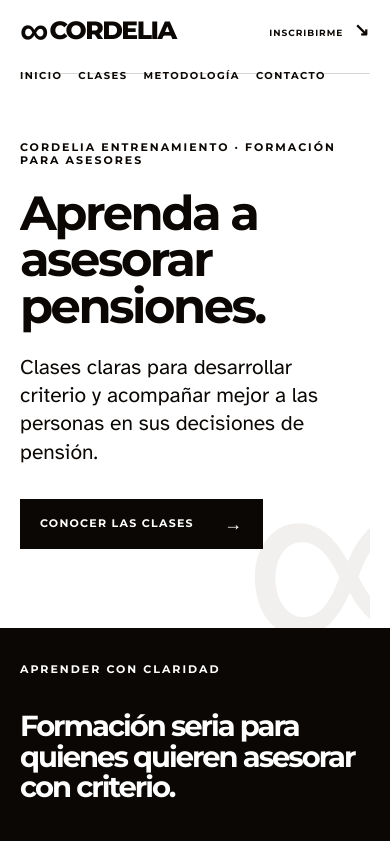
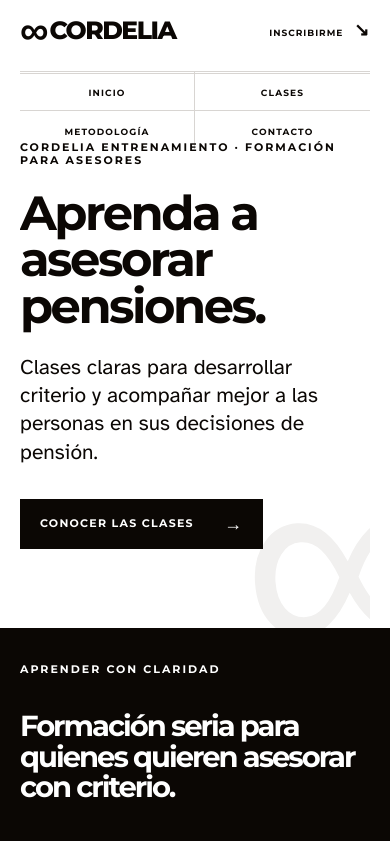
Before and after one commit to alfredo31410-ctrl/web-cordelia, a plain HTML site: page dist/index.html in a window 390 px wide. Shown: the top 844 px of the page. Drawn offline with Linux system fonts and the light colour scheme.

Commit message:
Update Site source

```diff
--- a/dist/styles.css
+++ b/dist/styles.css
@@ -48,5 +48,11 @@ h2 { margin: -7px 0 0; font-size: clamp(34px, 4vw, 52px); letter-spacing: -2.5px
 .coming-soon p:not(.eyebrow) { position: relative; z-index: 1; max-width: 460px; font-size: 21px; }
 .coming-soon .button { position: relative; z-index: 1; width: fit-content; background: #fff; color: var(--ink); }
 .coming-infinity { position: absolute; right: 2%; bottom: -17%; color: #24211f; font: 600 570px/.7 Arial, sans-serif; letter-spacing: -110px; }
-@media (max-width: 820px) { .nav { height: auto; flex-wrap: wrap; padding: 18px 0; } .nav-menu { order: 3; width: 100%; gap: 16px; overflow-x: auto; padding-top: 4px; } .nav-menu a { flex: 0 0 auto; } }
+@media (max-width: 820px) {
+  .nav { height: auto; flex-wrap: wrap; padding: 18px 0 14px; }
+  .nav-menu { display: grid; order: 3; width: 100%; grid-template-columns: repeat(2, minmax(0, 1fr)); gap: 0; margin-top: 4px; overflow: visible; border-top: 1px solid var(--line); }
+  .nav-menu a { min-width: 0; padding: 16px 0 13px; text-align: center; white-space: nowrap; font-size: 9px; letter-spacing: 1.15px; }
+  .nav-menu a:nth-child(odd) { border-right: 1px solid var(--line); }
+  .nav-menu a:nth-child(-n + 2) { border-bottom: 1px solid var(--line); }
+}
 @media (max-width: 720px) { .shell { width: min(100% - 40px, 1160px); } .nav { height: 74px; } .nav-link { font-size: 9px; letter-spacing: 1px; } .hero { padding: 67px 0 71px; } .hero-grid, .promise-grid, .section-heading { grid-template-columns: 1fr; gap: 24px; } h1 { letter-spacing: -2.5px; } .hero-copy { max-width: 310px; } .infinity { right: 5px; bottom: -40px; font-size: 300px; } .services { padding: 75px 0; } .service-grid { grid-template-columns: 1fr; } .service-grid article { min-height: 230px; } .service-grid h3 { margin-top: 35px; } .footer { grid-template-columns: 1fr; gap: 13px; } .coming-soon { min-height: calc(100vh - 74px); } .coming-infinity { right: 0; bottom: -2%; font-size: 330px; } }
```
